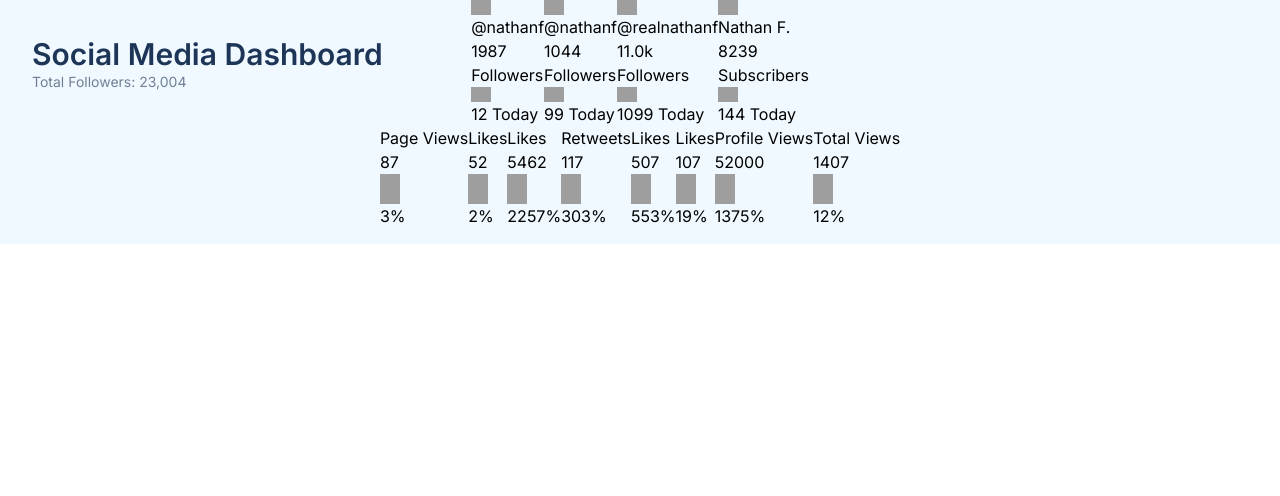
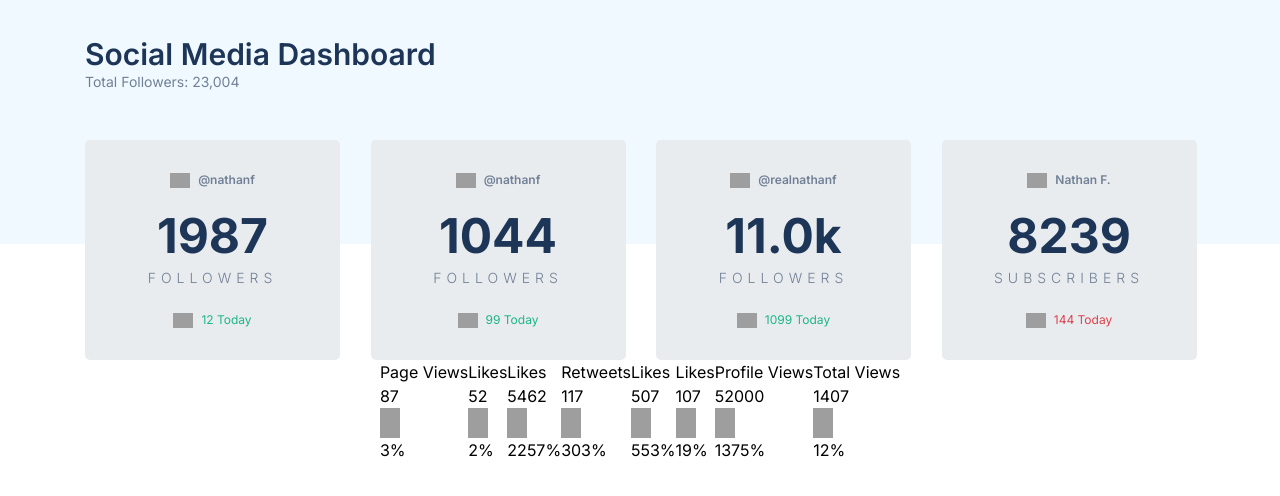
Before and after one commit to adamrichardturner/social-media-dashboard, a Next.js app: page / in a window 1280 px wide. Shown: the top 496 px of the page. Built offline with nearby package versions, Linux system fonts and the light colour scheme; grey boxes are pictures that could not be loaded.

Commit message:
Follower card styling

```diff
--- a/app/globals.css
+++ b/app/globals.css
@@ -17,14 +17,16 @@
     --instagram-start: #f7b42c; /* hsl(37, 97%, 70%) */
     --instagram-end: #fc575e; /* hsl(329, 70%, 58%) */
     --youtube: #ff0000; /* hsl(348, 97%, 39%) */
+
+    --radius: 5px;
   }
 
   .dark {
     /* Dark Theme Colors */
-    --background-color: #1d3557; /* Originally Very Dark Blue (BG) */
-    --top-background-color: #1a2c4d; /* Originally Very Dark Blue (Top BG Pattern) */
-    --card-background-color: #2d3852; /* Originally Dark Desaturated Blue (Card BG) */
-    --text-color: #747d83; /* Originally Desaturated Blue (Text) */
+    --background-color: #1D1F29 /* Originally Very Dark Blue (BG) */
+    --top-background-color: #20222F /* Originally Very Dark Blue (Top BG Pattern) */
+    --card-background-color: #252b42; /* Originally Dark Desaturated Blue (Card BG) */
+    --text-color: #8C98C6; /* Originally Desaturated Blue (Text) */
     --text-color-strong: #ffffff; /* Originally White (Text) */
     --toggle-color: #4db5ff; /* Gradient of hsl(210, 78%, 56%) to hsl(146, 68%, 55%) */
   }
@@ -33,9 +35,9 @@
 @media (prefers-color-scheme: dark) {
   :root {
     /* Dark Theme Colors */
-    --background-color: #1d3557; /* Originally Very Dark Blue (BG) */
-    --top-background-color: #1a2c4d; /* Originally Very Dark Blue (Top BG Pattern) */
-    --card-background-color: #2d3852; /* Originally Dark Desaturated Blue (Card BG) */
+    --background-color: #1D1F29; /* Originally Very Dark Blue (BG) */
+    --top-background-color: #20222F; /* Originally Very Dark Blue (Top BG Pattern) */
+    --card-background-color: #252b42; /* Originally Dark Desaturated Blue (Card BG) */
     --text-color: #747d83; /* Originally Desaturated Blue (Text) */
     --text-color-strong: #ffffff; /* Originally White (Text) */
     --toggle-color: #4db5ff; /* Gradient of hsl(210, 78%, 56%) to hsl(146, 68%, 55%) */
--- a/app/page.tsx
+++ b/app/page.tsx
@@ -1,8 +1,5 @@
-import Image from "next/image"
 import socialData from "@/utils/data.json"
-import { Followers } from "@/types"
 import FollowersCard from "@/components/FollowersCard"
-import { nanoid } from "nanoid"
 import { ReactNode } from "react"
 import OverviewCard from "@/components/OverviewCard"
 
@@ -41,9 +38,11 @@ export default function Home() {
           <h3 className='text-sm text-text-color'>Total Followers: 23,004</h3>
         </div>
       </header>
-      <div className='relative container'>
+      <div className='relative top-[140px]'>
         <main className='flex w-full flex-col items-center'>
-          <section className='flex flex-row'>{renderFollowers}</section>
+          <section className='grid grid-cols-4 grid-rows-1 gap-8'>
+            {renderFollowers}
+          </section>
           <section className='flex flex-row'>{renderOverviews}</section>
         </main>
       </div>
--- a/components/FollowersCard/index.tsx
+++ b/components/FollowersCard/index.tsx
@@ -24,28 +24,36 @@ function FollowersCard({
   // Determines whether an increase or decrease of followers
   const isUp = change.type === "increase"
   return (
-    <article>
-      <div>
+    <article className='text-text-color rounded-lg w-[255px] bg-card-background-color flex flex-col items-center justify-center space-y-6 py-8'>
+      <div className='rounded-lg flex flex-row space-x-2 items-center'>
         <Image
           src={socialPicker(platform) || ""}
           alt={platform + " Icon"}
           width={20}
           height={20}
         />
-        <span>{handle}</span>
+        <span className='font-semibold text-xs'>{handle}</span>
       </div>
-      <div>
-        <h3>{truncateNumber(followers)}</h3>
-        <span>{term}</span>
+      <div className='text-center space-y-2'>
+        <h3 className='text-5xl font-bold text-text-color-strong'>
+          {truncateNumber(followers)}
+        </h3>
+        <p className='tracking-widest uppercase font-light text-sm'>{term}</p>
       </div>
-      <div>
+      <div className='flex flex-row items-center justify-center space-x-2'>
         <Image
           src={isUp ? "/images/icon-up.svg" : "/images/icon-down.svg"}
           alt={isUp ? "Arrow pointing up" : "Arrow pointing down"}
           width={20}
           height={20}
         />
-        <span>{change.number} Today</span>
+        <span
+          className={`${
+            change.type === "increase" ? "text-[#1EB589]" : "text-[#DC414C]"
+          } text-xs`}
+        >
+          {change.number} Today
+        </span>
       </div>
     </article>
   )
--- a/tailwind.config.js
+++ b/tailwind.config.js
@@ -11,9 +11,9 @@ module.exports = {
   theme: {
     container: {
       center: true,
-      padding: "2rem",
       screens: {
-        "2xl": "1400px",
+        sm: "100%",
+        lg: "1110px",
       },
     },
     extend: {
@@ -41,6 +41,9 @@ module.exports = {
       fontSize: {
         "overview-heading": "14px",
       },
+      letterSpacing: {
+        widest: '5px',
+      },
       borderRadius: {
         lg: "var(--radius)",
         md: "calc(var(--radius) - 2px)",
```
